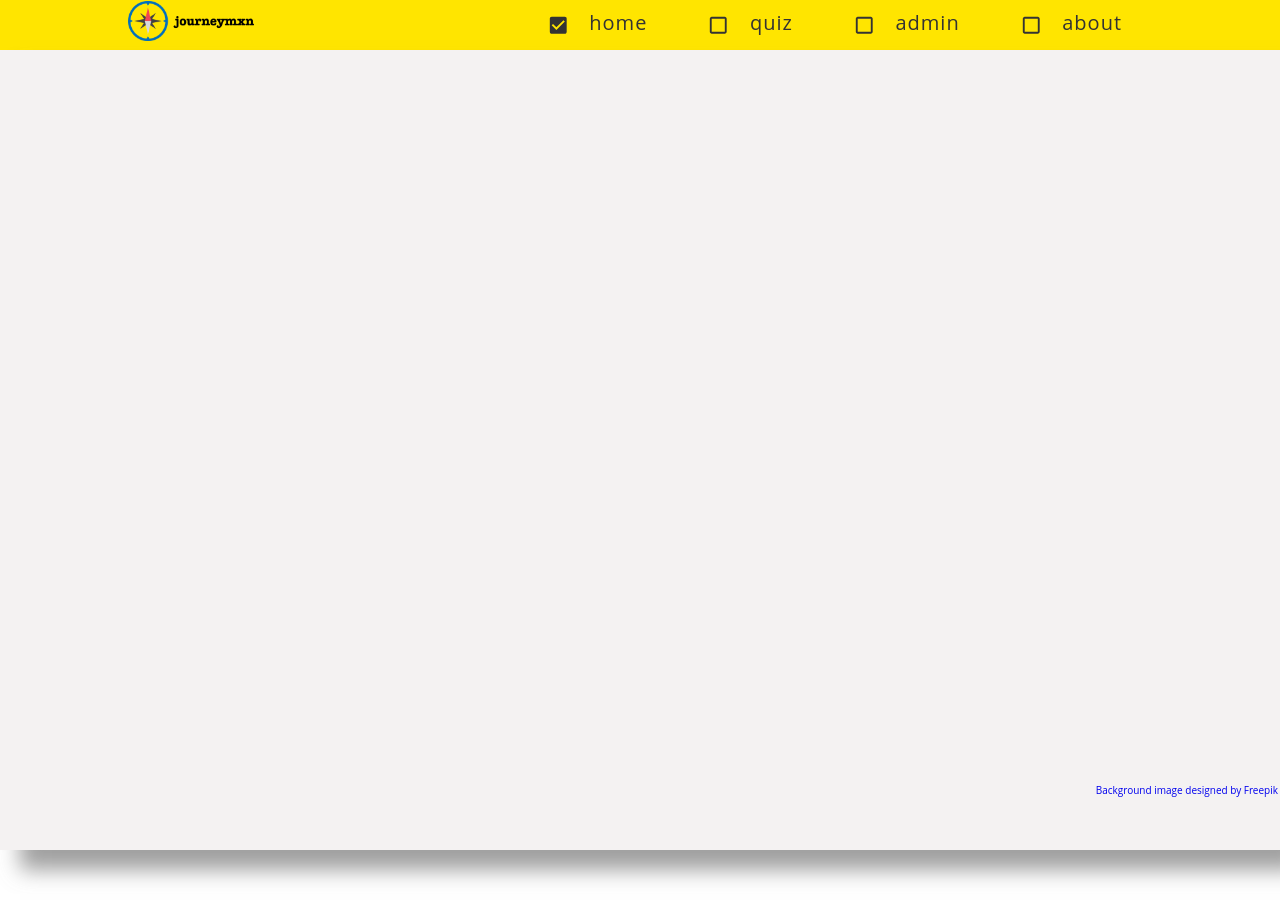
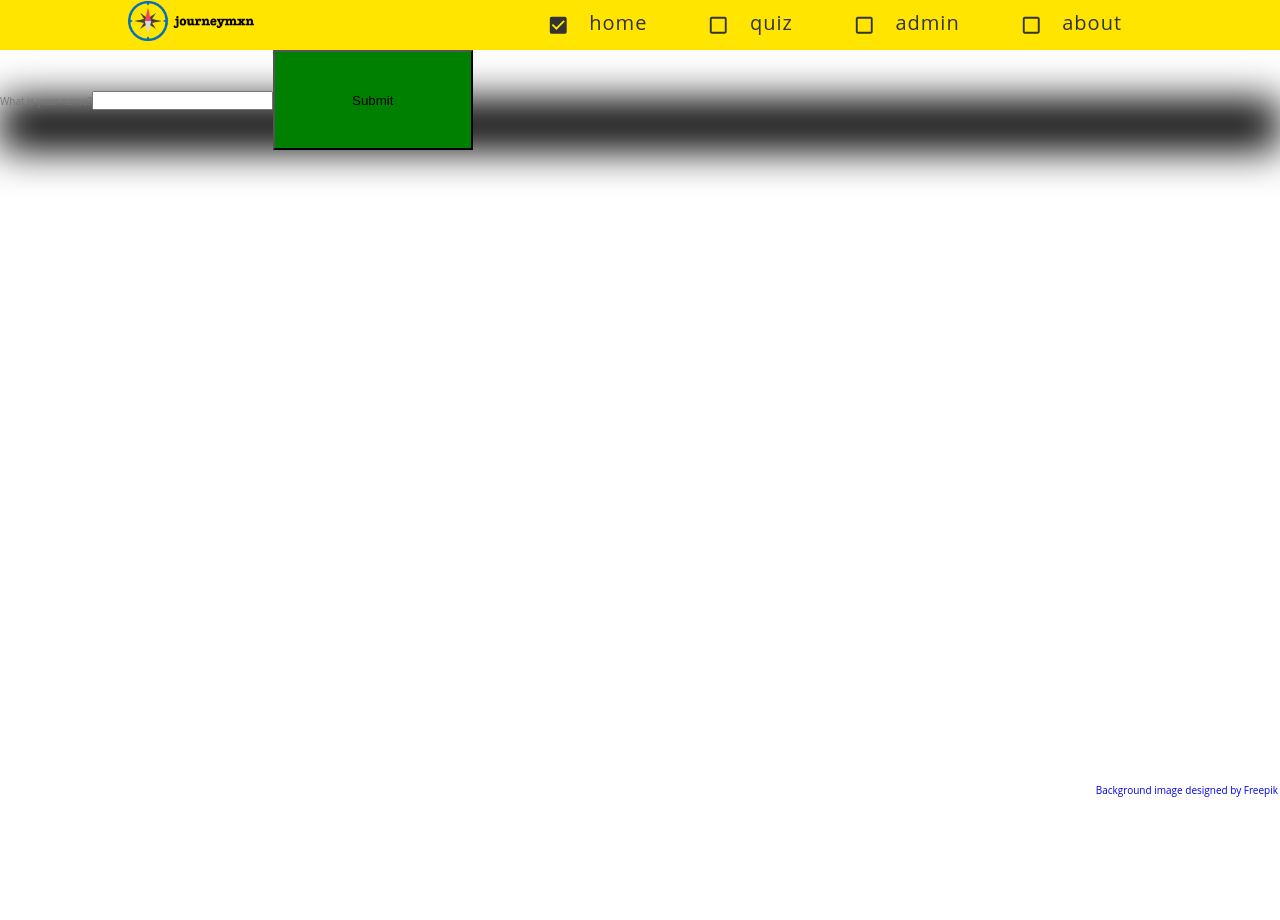
Before and after one commit to jamesjellow/journeymxn-frontend, a Next.js app: page /quiz in a window 1280 px wide. Shown: the top 920 px of the page. After the commit the page ends 800 px from the top, so only its background shows below. Built offline with nearby package versions, Linux system fonts and the light colour scheme; some icons are missing; a web font is replaced by a local one.

Commit message:
Try the fetch Post request

```diff
--- a/components/quiz_form.js
+++ b/components/quiz_form.js
@@ -27,7 +27,7 @@ export default function QuizForm({quizState}) {
 	return (
 		<div className={styles["container"]}>
 
-			<ul id="quiz" className={styles["slide-container"]}>
+			{/* <ul id="quiz" className={styles["slide-container"]}>
 				<li id="slide" className={styles["quiz-slide"]}>
 					<div class={`${styles["quiz-slide__content"]} ${styles["quiz-slide__content--1"]}`}>
 						<span>Lorem</span>
@@ -43,7 +43,7 @@ export default function QuizForm({quizState}) {
 						<span>Spani</span>
 					</div>
 				</li>
-			</ul>
+			</ul> */}
 
 			<span className={`${styles["nav-btn"]} ${styles["nav-btn__left"]} fa fa-chevron-left fa-3x`} id="left-btn"></span>
 			<span className={`${styles["nav-btn"]} ${styles["nav-btn__right"]} fa fa-chevron-right fa-3x`} id="right-btn"></span>
--- a/package.json
+++ b/package.json
@@ -12,5 +12,6 @@
     "react": "17.0.1",
     "react-dom": "17.0.1",
     "sass": "^1.32.7"
-  }
+  },
+  "proxy": "https://journeymxn-api.herokuapp.com/"
 }
--- a/pages/quiz.js
+++ b/pages/quiz.js
@@ -17,10 +17,55 @@ export default function Quiz() {
     dispatch({
       type: 'NEXT',
   });
+
   const handleDecrease = (event) =>
     dispatch({
       type: 'PREV',
   });
+
+  async function callAPI() {
+    let sampleJSON = { "hello" : "world" };
+    const requestOptions = {
+      method: 'POST', // *GET, POST, PUT, DELETE, etc.
+      mode: 'no-cors', // no-cors, *cors, same-origin
+      cache: 'no-cache', // *default, no-cache, reload, force-cache, only-if-cached
+      credentials: 'same-origin', // include, *same-origin, omit
+      headers: {
+        'Content-Type': 'application/json'
+        // 'Content-Type': 'application/x-www-form-urlencoded',
+      },
+      redirect: 'follow', // manual, *follow, error
+      referrerPolicy: 'no-referrer', // no-referrer, *no-referrer-when-downgrade, origin, origin-when-cross-origin, same-origin, strict-origin, strict-origin-when-cross-origin, unsafe-url
+      body: "hello"
+    };
+    const response = await fetch("http://localhost:4000/submitForm", requestOptions);
+    console.log(response);
+    return response;
+
+
+  }
+
+
+  async function submitForm(event) {
+    event.preventDefault();
+    const url = '/submitForm';
+    const someJSON = { "Hello" : "World" };
+    const response = await fetch(url, {
+      mode: 'no-cors',
+      method: "post",
+      headers: {
+           "Content-Type": "application/json"
+      },
+      body : JSON.stringify(someJSON)
+    })
+
+    if (response.status !== 201)
+      console.error("Could not submit form", response.status)
+    else
+      console.log(await response.text())
+
+  }
+
   return (
     <div className="container">
       <Head>
@@ -41,6 +86,12 @@ export default function Quiz() {
         <a className={styles["img-credit"]} href="http://www.freepik.com">Background image designed by Freepik</a>
       </div>
 
+      <form action="#!" onSubmit={submitForm}>
+        <label name="name" htmlFor="inp1">What is your name?</label>
+        <input type="text" id="inp1" />
+        <button type="submit" className={styles["submit-btn"]}>Submit</button>
+      </form>
+
     </div>
   )
 }
--- a/styles/pages/quiz.module.scss
+++ b/styles/pages/quiz.module.scss
@@ -32,3 +32,11 @@
 	text-decoration: none;
 	font-size: 1rem;
 }
+
+.submit-btn {
+	z-index: 20;
+	opacity: 1;
+	height: 10rem;
+	width: 20rem;
+	background-color: green;
+}
```
